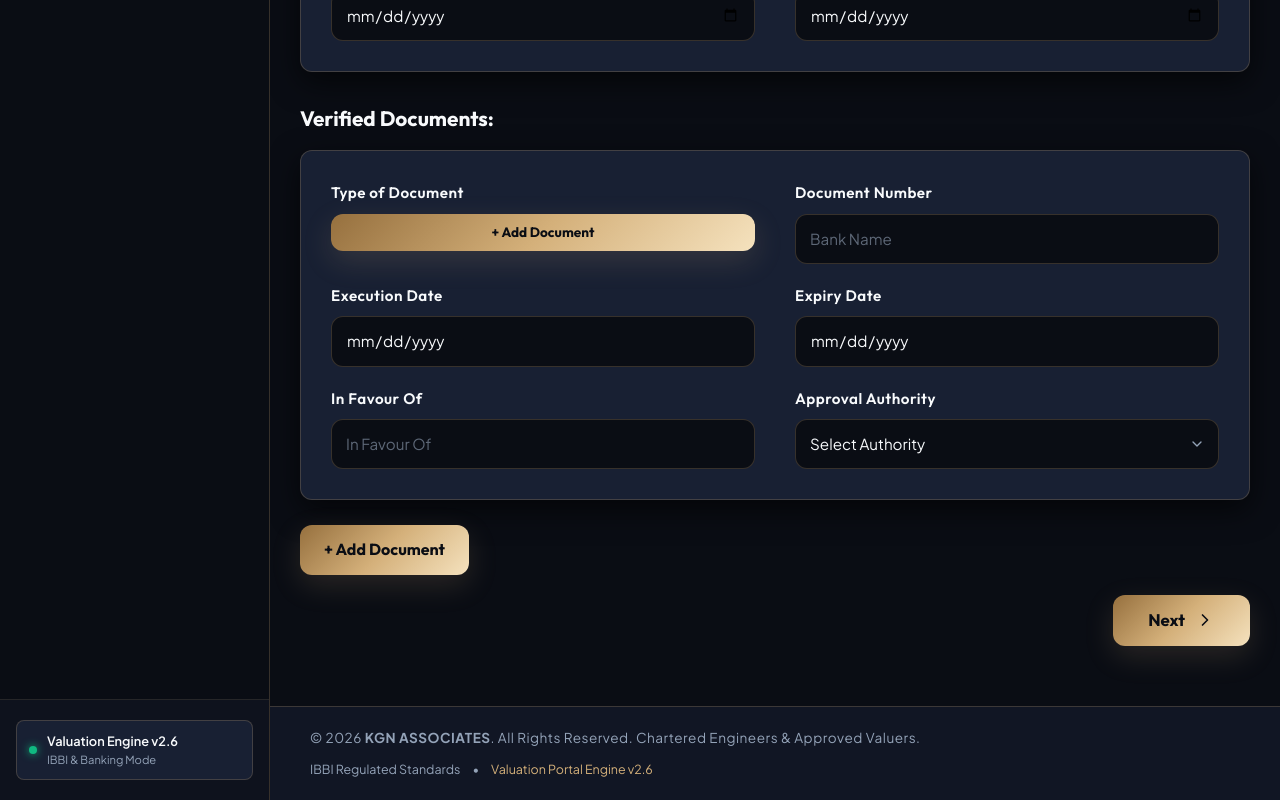
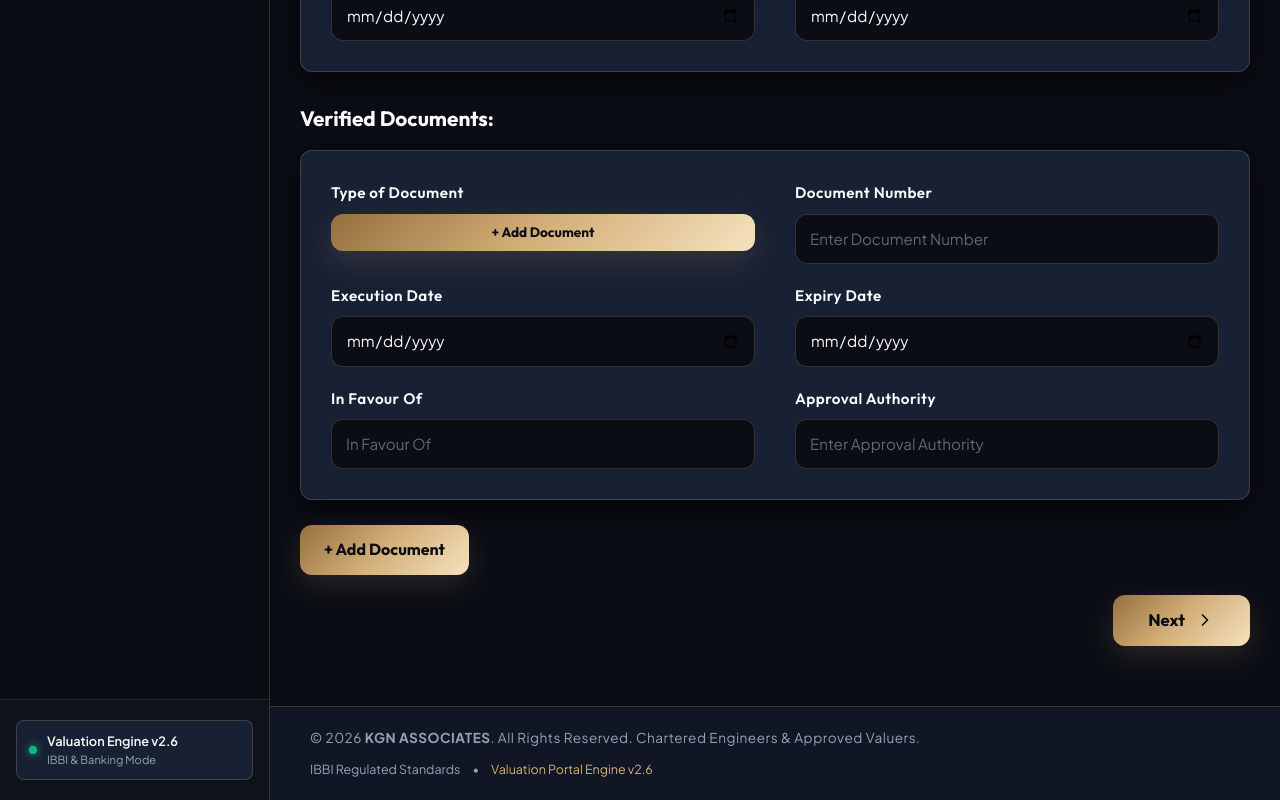
Before and after one commit to omchangela/kgn-associates, a Next.js app: page /property-values in a window 1280 px wide. Shown: the part 1555-2355 px from the top of the page. Built offline with nearby package versions, Linux system fonts and the light colour scheme.

Commit message:
Convert Approval Authority dropdown to manual text input and wire verified document fields

```diff
--- a/src/app/property-values/page.js
+++ b/src/app/property-values/page.js
@@ -322,17 +322,11 @@ const PropertyValues = () => {
                         <input type="file" multiple style={{ position: 'absolute', top: 0, left: 0, width: '100%', height: '100%', opacity: 0, cursor: 'pointer' }} />
                       </div>
                     </div>
-                    <InputGroup label="Document Number" placeholder="Bank Name" />
-                    <InputGroup label="Execution Date" placeholder="Execution Date" isDate />
-                    <InputGroup label="Expiry Date" placeholder="Expiry Date" isDate />
-                    <InputGroup label="In Favour Of" placeholder="In Favour Of" />
-                    <div className={styles.inputStack}>
-                      <label className={styles.label}>Approval Authority</label>
-                      <div className={styles.selectWrapper}>
-                        <select className={styles.select}><option>Select Authority</option></select>
-                        <ChevronDown className={styles.selectIcon} size={16} />
-                      </div>
-                    </div>
+                    <InputGroup label="Document Number" placeholder="Enter Document Number" section="institutionDetails" field="document_number" />
+                    <InputGroup label="Execution Date" placeholder="Execution Date" isDate section="institutionDetails" field="execution_date" />
+                    <InputGroup label="Expiry Date" placeholder="Expiry Date" isDate section="institutionDetails" field="expiry_date" />
+                    <InputGroup label="In Favour Of" placeholder="In Favour Of" section="institutionDetails" field="in_favour_of" />
+                    <InputGroup label="Approval Authority" placeholder="Enter Approval Authority" section="institutionDetails" field="approval_authority" />
                   </div>
                 </div>
 
@@ -1265,7 +1259,9 @@ const PropertyValues = () => {
 --------------------------------------------------- */
 const InputGroup = ({ label, placeholder, isDate, fullWidth, type = "text", section, field }) => {
   const { formData, updateField } = useFormContext();
-  const value = section && field ? (formData[section]?.[field] ?? '') : '';
+  const [internalVal, setInternalVal] = useState('');
+  const hasBinding = Boolean(section && field);
+  const value = hasBinding ? (formData[section]?.[field] ?? '') : internalVal;
 
   return (
     <div className={`${styles.inputStack} ${fullWidth ? styles.fullWidth : ''}`}>
@@ -1277,9 +1273,12 @@ const InputGroup = ({ label, placeholder, isDate, fullWidth, type = "text", sect
           className={styles.inputField}
           value={value}
           onChange={(e) => {
-            if (section && field) updateField(section, field, e.target.value);
+            if (hasBinding) {
+              updateField(section, field, e.target.value);
+            } else {
+              setInternalVal(e.target.value);
+            }
           }}
-          readOnly={!section || !field}
         />
       </div>
     </div>
--- a/src/app/property-values/propertyFormState.js
+++ b/src/app/property-values/propertyFormState.js
@@ -20,6 +20,11 @@ export const initialFormData = {
     property_sub_type: '',
     date_of_inspection: '',
     date_of_report: '',
+    document_number: '',
+    execution_date: '',
+    expiry_date: '',
+    in_favour_of: '',
+    approval_authority: '',
   },
   propertyIdentification: {
     address_as_per_documents: '',
@@ -242,6 +247,11 @@ export const getSampleFormData = () => {
       property_sub_type: 'Apartment',
       date_of_inspection: inspectionDate,
       date_of_report: today,
+      document_number: 'DOC-2024-8891',
+      execution_date: '2024-01-15',
+      expiry_date: '2034-01-15',
+      in_favour_of: 'John Doe',
+      approval_authority: 'Municipal Corporation / CMDA',
     },
     propertyIdentification: {
       address_as_per_documents: '123 Main Street, T. Nagar, Chennai, Tamil Nadu',
```
